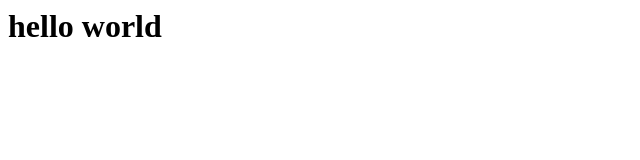
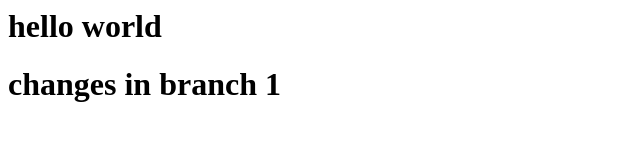
Before and after one commit to YashBahirat51/firstrepo, a plain HTML site: page index.html in a window 1280 px wide. Shown: the whole page, without its empty margins (0-640 px from the left). Drawn offline with Linux system fonts and the light colour scheme.

Commit message:
changes in branch 1

```diff
--- a/index.html
+++ b/index.html
@@ -1 +1,2 @@
 <h1>hello world</h1>
+<h1>changes in branch 1</h1>
```
